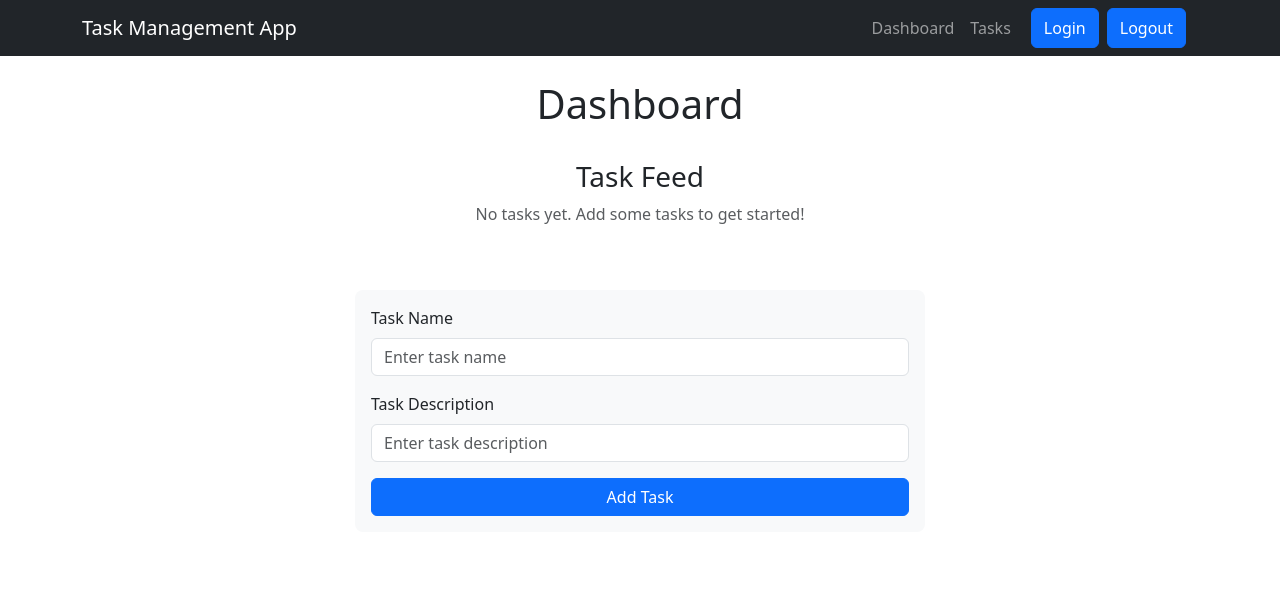
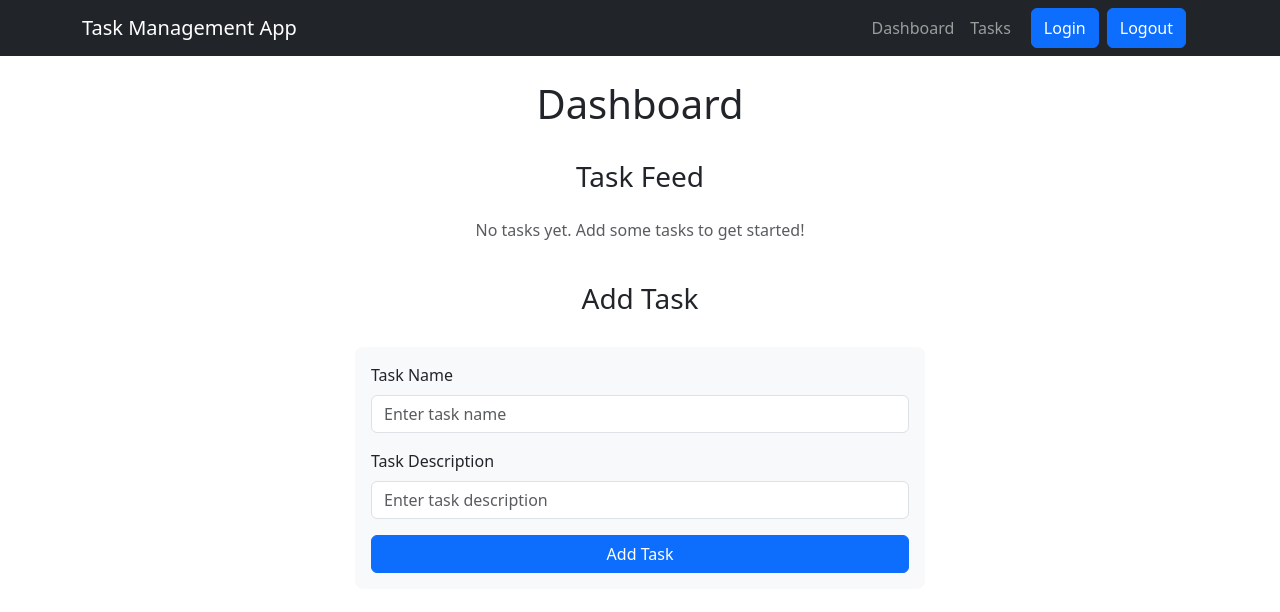
Before and after one commit to DiandreRuiz/task-management-app, a React app: page / in a window 1280 px wide. Shown: the top 612 px of the page. Built offline with nearby package versions, Linux system fonts and the light colour scheme; the HTML template or start-up script is replaced by a standard one.

Commit message:
light styling on task feed

```diff
--- a/src/components/HomePage/HomePage.tsx
+++ b/src/components/HomePage/HomePage.tsx
@@ -23,7 +23,12 @@
                 <Row>
                     <TaskFeed />
                 </Row>
-                <Row className="justify-content-center mt-5">
+                <Row className="justify-content-center mt-4">
+                    <Col xs={12} md={6} className="w-auto">
+                        <h3>Add Task</h3>
+                    </Col>
+                </Row>
+                <Row className="justify-content-center mt-4">
                     <Col xs={12} md={6} className="bg-light p-3 rounded-3">
                         <AddTaskForm />
                     </Col>
--- a/src/components/HomePage/TaskFeed/TaskFeed.tsx
+++ b/src/components/HomePage/TaskFeed/TaskFeed.tsx
@@ -10,7 +10,7 @@
     return (
         <Container>
             {tasks.length === 0 ? (
-                <Row className="text-center">
+                <Row className="text-center mt-3">
                     <p className="text-muted">No tasks yet. Add some tasks to get started!</p>
                 </Row>
             ) : (
```
Also changed, not shown: src/components/HomePage/AddTaskForm.tsx (line endings or trailing spaces).
